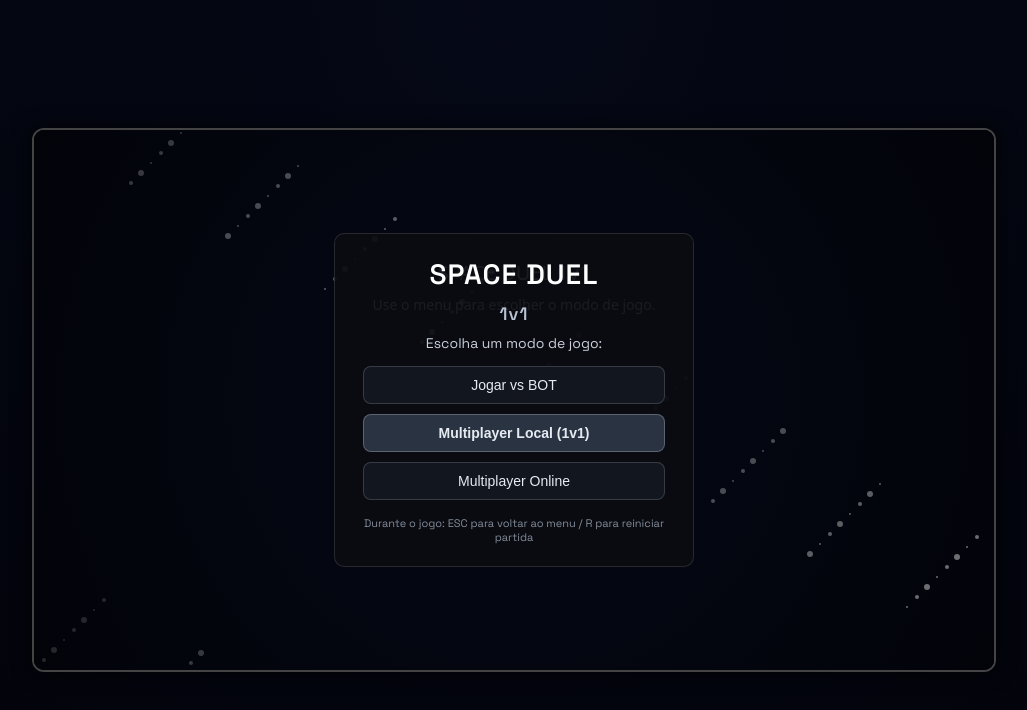
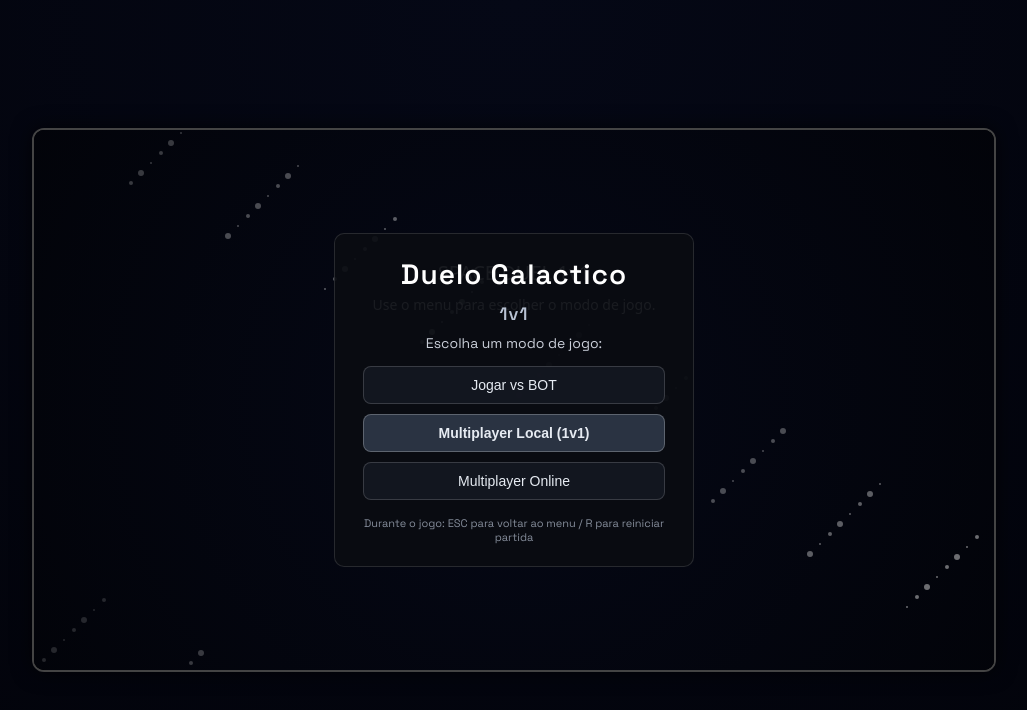
Before and after one commit to MuriloMHG/Duelo-Galactico, a plain HTML site: page index.html in a window 1280 px wide. Shown: the whole page, without its empty margins (126-1153 px from the left). Drawn offline with Linux system fonts and the light colour scheme; a script that the page names is missing.

Commit message:
text design improvement

```diff
--- a/index.html
+++ b/index.html
@@ -18,7 +18,7 @@
     <!-- MENU PRINCIPAL -->
     <div id="main-menu" class="menu-overlay">
       <div class="menu-card">
-        <h1 class="game-title">SPACE DUEL<br /><span>1v1</span></h1>
+        <h1 class="game-title">Duelo Galactico<br /><span>1v1</span></h1>
         <p class="menu-subtitle">
           Escolha um modo de jogo:
         </p>
@@ -39,6 +39,7 @@
         <h2 class="menu-subtitle" style="margin-bottom: 10px;">Controles</h2>
         <div id="controls-content"></div>
         <p class="menu-hint" style="margin-top: 10px;">Pressione qualquer tecla ou clique para jogar</p>
+        <p class="menu-hint" style="margin-top: 10px;">Atirar: player1: (F) player2: (L)</p>
       </div>
     </div>
 
```
